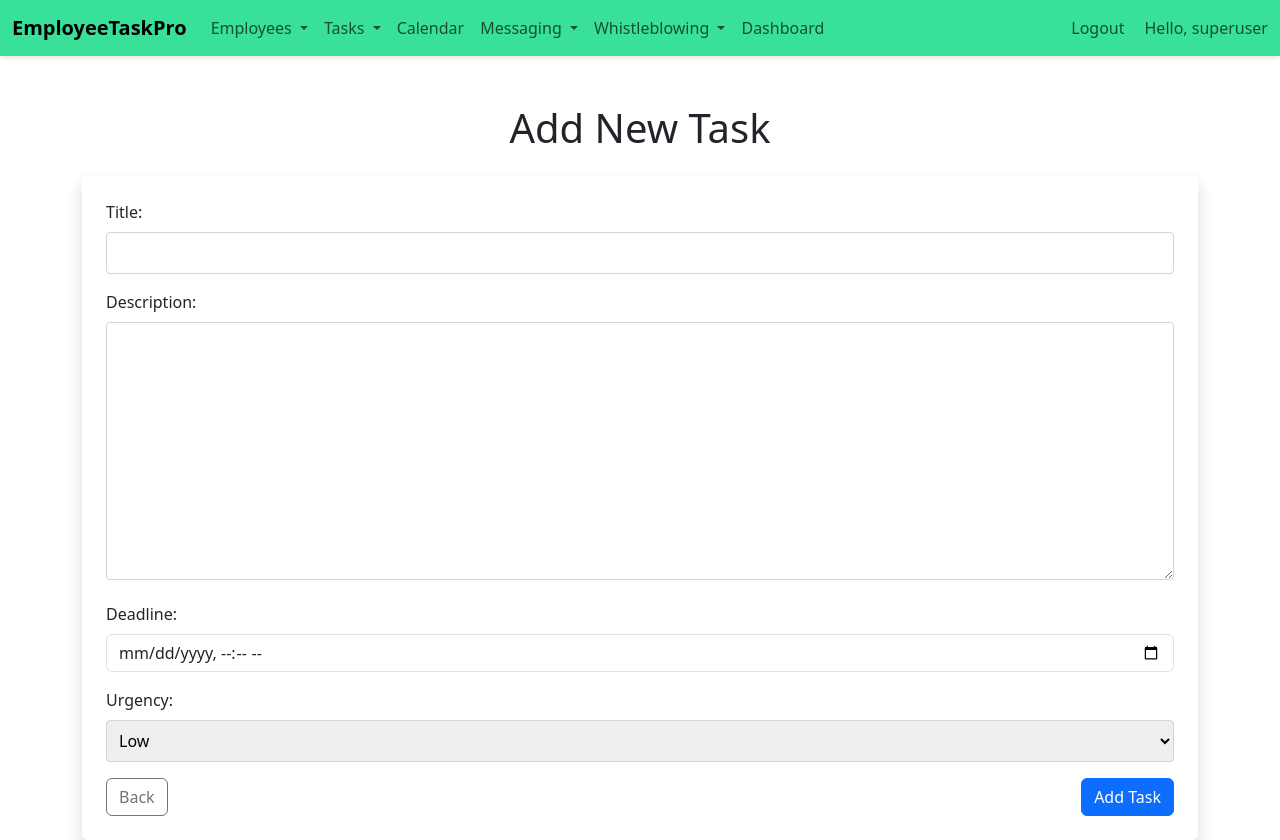
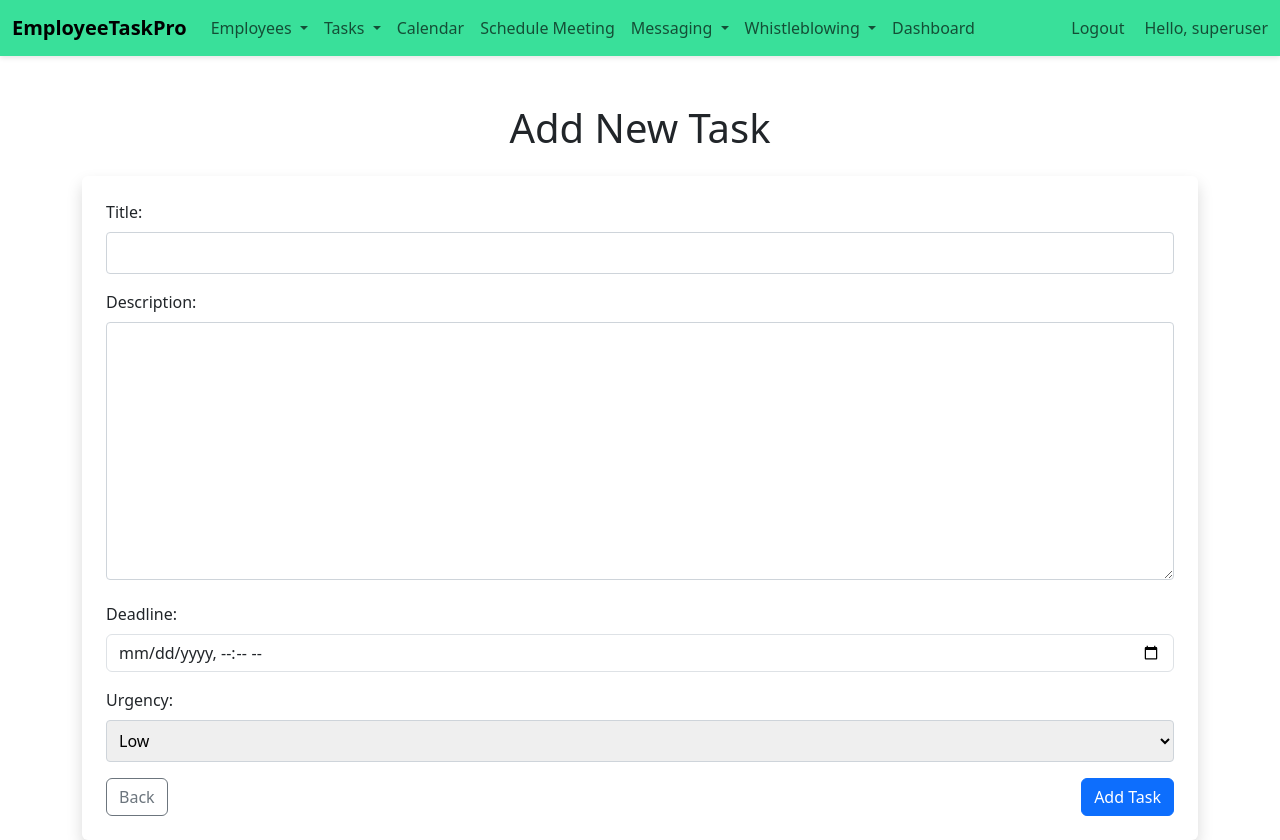
Before and after one commit to nadermasri/employeetaskpro, a Django app: page /emp/add-task/ in a window 1280 px wide. Run offline with Django 4.2, Linux system fonts and the light colour scheme; a user stored in the database is signed in.

Commit message:
added function to schedule meeting

```diff
--- a/emp/forms.py
+++ b/emp/forms.py
@@ -1,8 +1,25 @@
 from django import forms
-from .models import Task, Emp, WhistleblowingCase, CaseConversation, TaskAssignee,Sprint, Message
+from .models import Task, Emp, WhistleblowingCase, CaseConversation, TaskAssignee,Sprint, Message,Meeting
 from django_select2 import forms as s2forms
-from django.forms import DateTimeInput
+from django.forms import DateTimeInput,ModelMultipleChoiceField
 from django.contrib.auth.models import User
+
+
+class MeetingForm(forms.ModelForm):
+    participants = ModelMultipleChoiceField(
+        queryset=Emp.objects.filter(status=True),  # Assuming 'status=True' means the employee is active
+        widget=forms.CheckboxSelectMultiple,
+        required=True
+    )
+
+    class Meta:
+        model = Meeting
+        fields = ['title', 'description', 'start_time', 'end_time', 'participants']
+        widgets = {
+            'start_time': DateTimeInput(attrs={'type': 'datetime-local'}),
+            'end_time': DateTimeInput(attrs={'type': 'datetime-local'}),
+            'description': forms.Textarea(attrs={'rows': 4}),
+        }
 
 class SprintForm(forms.ModelForm):
     class Meta:
--- a/emp/models.py
+++ b/emp/models.py
@@ -120,3 +120,13 @@ class Message(models.Model):
 
     def __str__(self):
         return f"From {self.sender} to {self.recipient} at {self.timestamp}"
+
+class Meeting(models.Model):
+    title = models.CharField(max_length=200)
+    description = models.TextField(blank=True, null=True)
+    start_time = models.DateTimeField()
+    end_time = models.DateTimeField()
+    participants = models.ManyToManyField(Emp)  # Assuming Emp is your Employee model
+
+    def __str__(self):
+        return self.title
--- a/emp/urls.py
+++ b/emp/urls.py
@@ -31,8 +31,8 @@ urlpatterns = [
     path('assign-task/<int:task_id>/', assign_task, name='assign_task'),  # URL for assigning a task
     path('update_weights/<int:task_id>/', update_weights, name='update_weights'),
     path('add-sprint/', add_sprint, name='add_sprint'), # Add this line
-    path('get-task-employees/<int:task_id>/', get_task_employees, name='get-task-employees')
-
+    path('get-task-employees/<int:task_id>/', get_task_employees, name='get-task-employees'),
+    path('add-meeting/', add_meeting, name='add_meeting')
 
 
 
--- a/emp/views.py
+++ b/emp/views.py
@@ -1,7 +1,7 @@
 from django.shortcuts import redirect, render, get_object_or_404
 from django.http import HttpResponse
-from .models import Emp, Task, WhistleblowingCase, CaseConversation, Feedback, TaskAssignee,Sprint, Message
-from .forms import TaskAssignForm, WhistleblowingForm, ConversationForm, TaskForm,SprintForm, MessageForm
+from .models import Emp, Task, WhistleblowingCase, CaseConversation, Feedback, TaskAssignee,Sprint, Message, Meeting
+from .forms import TaskAssignForm, WhistleblowingForm, ConversationForm, TaskForm,SprintForm, MessageForm, MeetingForm
 from django.utils import timezone
 from django.contrib.auth.decorators import login_required
 from django.contrib.auth import authenticate, login
@@ -21,6 +21,7 @@ from django.db.models import Sum
 from django.views.decorators.csrf import csrf_exempt
 from django.views.decorators.http import require_POST
 import json
+from django.db.models import Q
 
 
 
@@ -482,7 +483,7 @@ def event_data(request):
     # Check if the user is HR or Manager
     user_groups = request.user.groups.values_list('name', flat=True)
     is_hr_or_manager = any(group in user_groups for group in ['HR', 'Manager'])
-
+    meetings = Meeting.objects.all()
     # Get sprints for HR/Manager or specific employee
     if is_hr_or_manager:
         sprints = Sprint.objects.all()
@@ -499,6 +500,16 @@ def event_data(request):
          'end': sprint.end_date.strftime('%Y-%m-%dT%H:%M:%S'), 'allDay': True}
         for sprint in sprints
     ]
+
+    # If no events found, send a 404 response
+    events.extend([
+        {
+            'title': meeting.title,
+            'start': meeting.start_time.strftime('%Y-%m-%dT%H:%M:%S'),
+            'end': meeting.end_time.strftime('%Y-%m-%dT%H:%M:%S'),
+            'allDay': False  # or True, based on your model definition
+        } for meeting in meetings
+    ])
 
     # If no events found, send a 404 response
     if not events:
@@ -575,3 +586,32 @@ def send_message(request):
         # Return a response, e.g., the message ID and a success status
         return JsonResponse({'id': message.id, 'status': 'success'})
     return JsonResponse({'status': 'error', 'message': 'Invalid request'}, status=400)
+
+@login_required
+def add_meeting(request):
+    if request.method == 'POST':
+        form = MeetingForm(request.POST)
+        if form.is_valid():
+            meeting = form.save(commit=False)
+
+            # Check for overlapping meetings
+            participants = form.cleaned_data.get('participants')
+            overlapping_meetings = Meeting.objects.filter(
+                Q(participants__in=participants) &
+                (Q(start_time__lt=meeting.end_time) & Q(end_time__gt=meeting.start_time))
+            ).distinct()
+
+            if overlapping_meetings.exists():
+                # Handle the overlap situation, e.g., by returning an error message
+                messages.error(request, "One or more participants are not available in the given time slot.")
+                return render(request, 'emp/add_meeting.html', {'form': form})
+
+            # No overlaps, safe to save
+            meeting.save()
+            form.save_m2m()
+            messages.success(request, "Meeting scheduled successfully.")
+            return redirect('emp:calendar')
+    else:
+        form = MeetingForm()
+
+    return render(request, "emp/add_meeting.html", {'form': form})
--- a/myapp/urls.py
+++ b/myapp/urls.py
@@ -21,6 +21,7 @@ from .views import custom_login
 from django.contrib.auth import views as auth_views
 # from django.contrib.auth.views import LogoutView
 from emp.views import add_sprint
+from emp.views import add_meeting
 # from emp import views
 
 
@@ -34,5 +35,5 @@ urlpatterns = [
     path("",fun.emp_home),
     path("index/",fun.emp_home),
     path('add-sprint/', add_sprint, name='add_sprint'),
-
+    path('add-meeting/', add_meeting, name='add_meeting')
 ]
--- a/templates/emp/navbar.html
+++ b/templates/emp/navbar.html
@@ -42,6 +42,9 @@
                     </li>
                     <li class="nav-item">
                         <a class="nav-link" href="/emp/calendar/">Calendar</a>
+                    </li>
+                    <li class="nav-item">
+                        <a class="nav-link" href="/emp/add-meeting/">Schedule Meeting</a>
                     </li>
                     {% endif %}
                     {% if is_employee %}
```
Also changed, not shown: templates/emp/add_meeting.html (added, +34 -0 lines), db.sqlite3, emp/migrations/0018_meeting.py (added).
